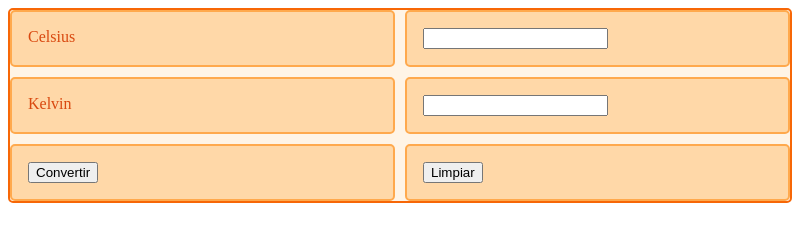
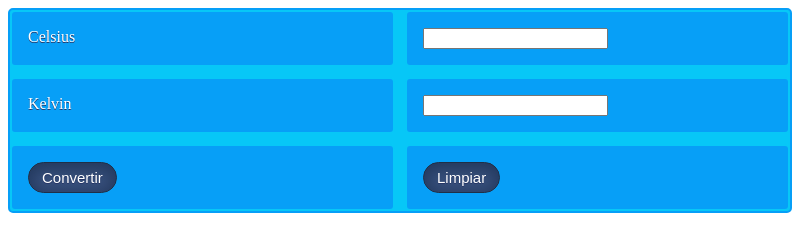
Before and after one commit to Domivat24/2DAM_interfaces, an Electron app: page EjercicioTemperaturas/index.html in a window 800 px wide. Drawn offline with Linux system fonts and the light colour scheme; no server answers.

Commit message:
Ejercicio Temperaturas

```diff
--- a/EjercicioTemperaturas/estilos.css
+++ b/EjercicioTemperaturas/estilos.css
@@ -1,18 +1,42 @@
 .wrapper {
-    border: 2px solid #f76707;
+    border: 2px solid #079ff7;
     border-radius: 5px;
-    background-color: #fff4e6;
+    background-color: #07c7f7;
 }
 
 .wrapper > div {
-    border: 2px solid #ffa94d;
+    border: 2px solid #07c7f7;
     border-radius: 5px;
-    background-color: #ffd8a8;
+    background-color: #079ff7;
     padding: 1em;
-    color: #d9480f;
+    color: #ffffff;
+    text-shadow: 0px 1px 0px #263666;
 }
 .wrapper {
     display: grid;
     grid-template-columns: repeat(2, 1fr);
     grid-gap: 10px;
 }
+.button {
+	box-shadow:inset 0px 0px 15px 3px #23395e;
+	background:linear-gradient(to bottom, #2e466e 5%, #415989 100%);
+	background-color:#2e466e;
+	border-radius:17px;
+	border:1px solid #1f2f47;
+	display:inline-block;
+	cursor:pointer;
+	color:#ffffff;
+	font-family:Arial;
+	font-size:15px;
+	padding:6px 13px;
+	text-decoration:none;
+	text-shadow:0px 1px 0px #263666;
+}
+.button:hover {
+	background:linear-gradient(to bottom, #415989 5%, #2e466e 100%);
+	background-color:#415989;
+}
+.button:active {
+	position:relative;
+	top:1px;
+}
--- a/EjercicioTemperaturas/functions.js
+++ b/EjercicioTemperaturas/functions.js
@@ -17,20 +17,19 @@ bConvertir.addEventListener('click', () => {
     vCelsius = document.getElementById("celsius").value;
     vKelvin = document.getElementById("kelvin").value;
     try {
-        ///TODO: Problema al introducir Kelvin, siempre deja luego Kelvin a 273.
         if (vCelsius === "" && vKelvin === "" || (isNaN(vKelvin) === true || isNaN(vCelsius) === true)) {
             throw error;
-        }
+            }
         if ((isNaN(vKelvin) === false) && vKelvin !== "" && vCelsius === "") {
             document.getElementById("celsius").value = vKelvin - 273;
-        } else
+        } else {
             vCelsius = Number(vCelsius);
-        document.getElementById("kelvin").value = Number(vCelsius + 273);
-
+            document.getElementById("kelvin").value = Number(vCelsius + 273);
+}
 
     } catch (error) {
         //alert no funciona en electron, ya que congela todos los hilos al ejecutarse,
-        //así que he buscado e instalado el módulo sweetaler2 que me ha funcionado como la seda
+        //así que he buscado e instalado el módulo sweetalert2 que me ha funcionado como la seda
         Toast.fire({
             icon: 'error',
             title: 'Error con los campos',
--- a/EjercicioTemperaturas/index.html
+++ b/EjercicioTemperaturas/index.html
@@ -15,10 +15,10 @@
     <div>Kelvin</div>
     <div><input id="kelvin" width="200px"></div>
     <div>
-        <button type="button" id="convertir">Convertir</button>
+        <button type="button" id="convertir" class="button">Convertir</button>
     </div>
     <div>
-        <button type="button" id="limpiar">Limpiar</button>
+        <button type="button" id="limpiar" class="button">Limpiar</button>
     </div>
 </div>
 <script src="./functions.js"></script>
--- a/EjercicioTemperaturas/main.js
+++ b/EjercicioTemperaturas/main.js
@@ -14,7 +14,7 @@ function createWindow() {
     mainWindow.setMenu(null);
     mainWindow.loadFile('index.html')
     // Open the DevTools.
-    mainWindow.webContents.openDevTools()
+   // mainWindow.webContents.openDevTools()
 }
 
 app.whenReady().then(createWindow);
```
Also changed, not shown: 1 other file.
